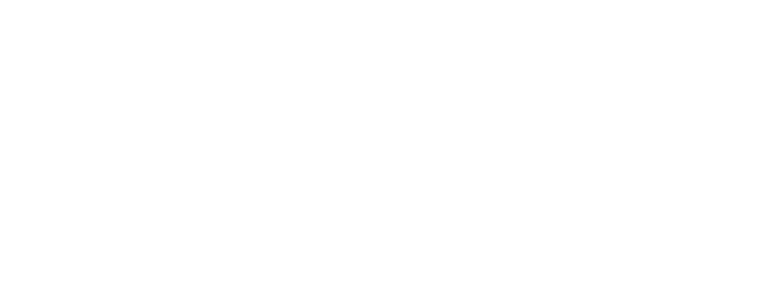
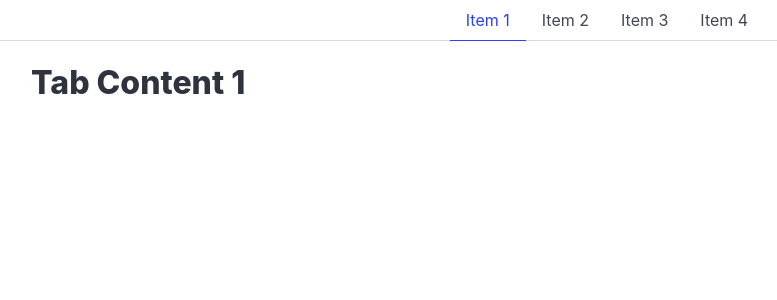
Before and after one commit to ArtjomLugovets/learnfront, a Vue app: page / in a window 1280 px wide. Shown: the top 300 px of the page, without its empty margins (33-810 px from the left). Built offline with nearby package versions, Linux system fonts and the light colour scheme.

Commit message:
Add tabs and components

```diff
--- a/src/App.vue
+++ b/src/App.vue
@@ -1,12 +1,27 @@
 <script setup>
 import { ref } from 'vue'
+import Tabs from './components/Tabs.vue';
 
+let tabTitles = ref([
+  'Item 1',
+  'Item 2',
+  'Item 3',
+  'Item 4',
+]);
+let activeTab = ref(0);
+let contents = [
+  'Content 1',
+  'Content 2',
+  'Content 3',
+  'Content 4',
+];
 
 </script>
 
 <template>
+  <Tabs :titles="tabTitles" :active="activeTab" @change="activeTab = $event"></Tabs>
   <div class="container content mt-3">
-
+    <h1>Tab {{ contents[activeTab] }}</h1>
   </div>
 </template>
 
--- /dev/null
+++ b/src/components/Tabs.vue
@@ -0,0 +1,13 @@
+<script setup>
+defineProps(['titles', 'active']);
+</script>
+
+<template>
+    <div class="tabs is-centered">
+    <ul>
+        <li v-for="(title,key) in titles" :class="{'is-active': active === key}" @click="$emit('change', key)">
+            <a>{{ title }}</a>
+        </li>
+    </ul>
+    </div>
+</template>
```
